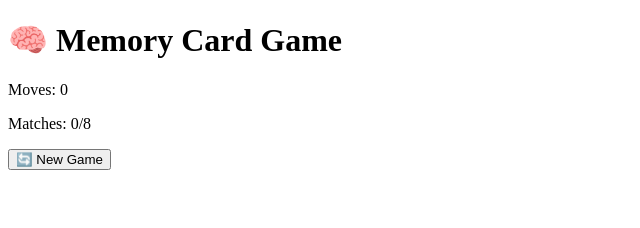
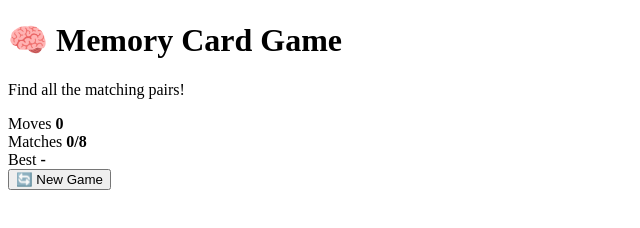
Before and after one commit to hilardinojessa19-design/memory-card-game, a plain HTML site: page index.html in a window 1280 px wide. Shown: the whole page, without its empty margins (0-640 px from the left). Drawn offline with Linux system fonts and the light colour scheme.

Commit message:
Update index.html

```diff
--- a/index.html
+++ b/index.html
@@ -3,19 +3,46 @@
 <head>
     <meta charset="UTF-8">
     <meta name="viewport" content="width=device-width, initial-scale=1.0">
-  <title>Memory Card Game ✨</title>
-  <link rel="stylesheet" href="./style.css">
+
+    <title>Memory Card Game</title>
+
+    <link rel="stylesheet" href="style.css">
 </head>
+
 <body>
+
     <div class="container">
+
         <h1>🧠 Memory Card Game</h1>
+
+        <p class="subtitle">Find all the matching pairs!</p>
+
         <div class="stats">
-      <p>Moves: <span id="moves">0</span></p>
-      <p>Matches: <span id="matches">0</span>/8</p>
+            <div>
+                <span>Moves</span>
+                <strong id="moves">0</strong>
             </div>
-    <div class="game-board" id="gameBoard"></div>
-    <button onclick="startGame()">🔄 New Game</button>
+
+            <div>
+                <span>Matches</span>
+                <strong id="matches">0/8</strong>
             </div>
-  <script src="./script.js"></script>
+
+            <div>
+                <span>Best</span>
+                <strong id="bestScore">-</strong>
+            </div>
+        </div>
+
+        <button id="newGameBtn">🔄 New Game</button>
+
+        <div id="gameBoard" class="game-board"></div>
+
+        <div id="message" class="message"></div>
+
+    </div>
+
+    <script src="script.js"></script>
+
 </body>
 </html>
```
Lines whose indentation alone changed are shown as unchanged.
